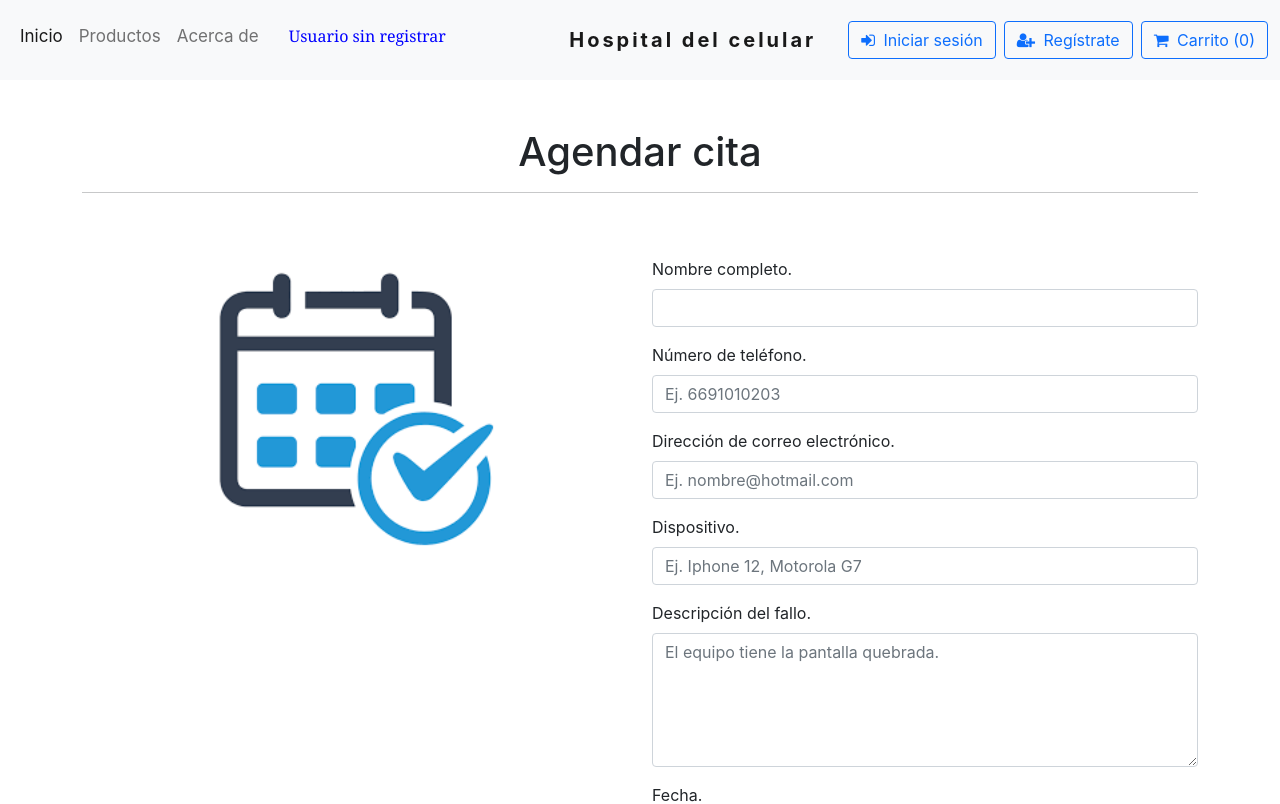
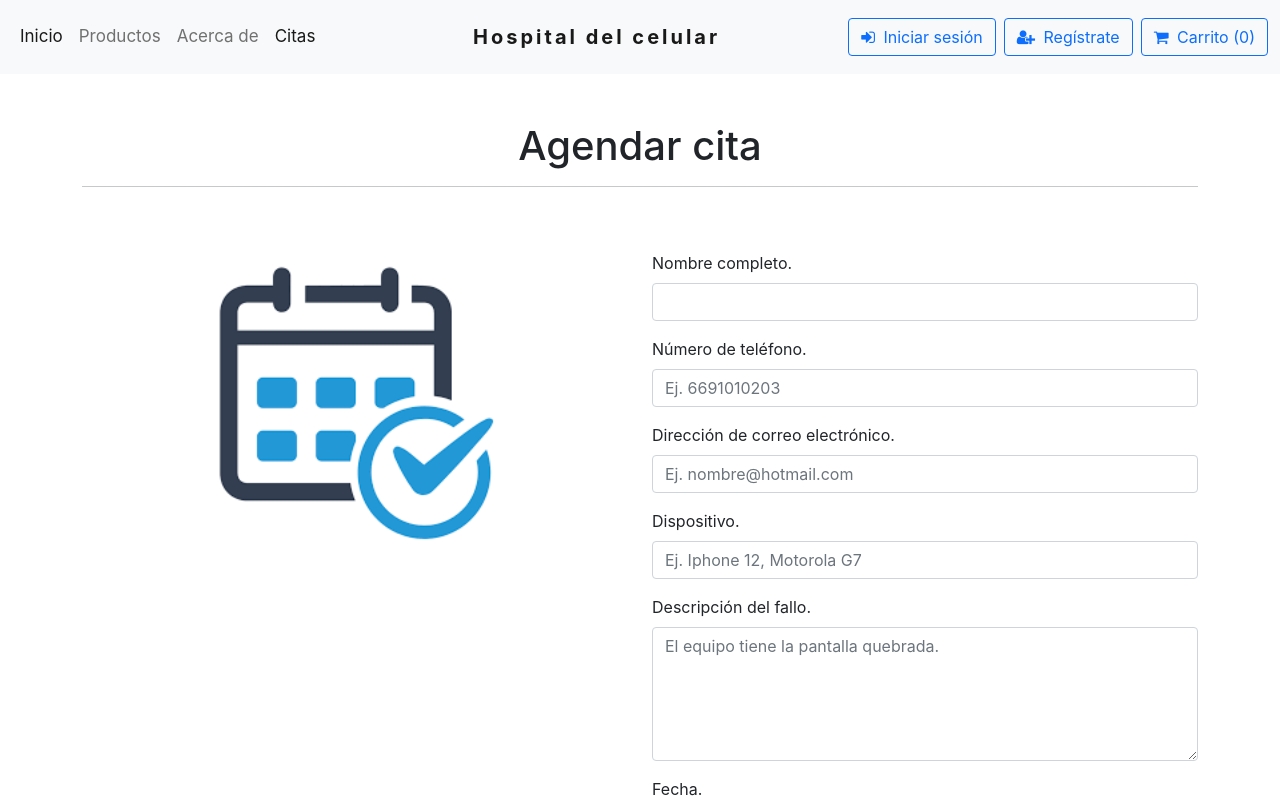
Before and after one commit to danielS2001/Proyecto-de-Octavo, a React (Create React App) app in the folder Client/: page /contact in a window 1280 px wide. Shown: the top 804 px of the page. Built offline with nearby package versions, Linux system fonts and the light colour scheme; no server answers.

Commit message:
Diseño al status de usuario
Implementación de diseño para el status del usuario, acorde al formato del sistema

```diff
--- a/Client/src/components/Contact.jsx
+++ b/Client/src/components/Contact.jsx
@@ -97,7 +97,7 @@ const Contact = () => {
                             </div>
                             <div class="mb-3">
                                 <label for="" class="form-label">Hora.</label>
-                                <input type="time" required onChange={(e)=> {setTimeReg(e.target.value);}} class="form-control" id="exampleFormControlInput2" placeholder="Ej. 1:30 p.m."/>
+                                <input type="time" min="10:00" max="18:00" required onChange={(e)=> {setTimeReg(e.target.value);}} class="form-control" id="exampleFormControlInput2" placeholder="Ej. 1:30 p.m."/>
                             </div>
                                 <h5><br/>{ appointmentStatus }</h5>
                                 <button onClick={appointment} type="submit" class="btn btn-outline-primary col-3">Agendar cita</button>
--- a/Client/src/components/Header.jsx
+++ b/Client/src/components/Header.jsx
@@ -49,33 +49,28 @@ const Header = () => {
                                 <NavLink className="nav-link" to="/about">Acerca de</NavLink>
                             </li>
 
-                            {!rol == '' && (
-                                <li className="nav-item">
+                            <li className="nav-item">
                                 <NavLink className="nav-link" to="/contact">Citas</NavLink>
                             </li>
-                            )}
 
                             {rol == 'admin' && (
                                 <li classname="nav-item">
                                 <NavLink className="nav-link" to="/citas">Consultar</NavLink>
                                 </li>
                             )}
-
                             <li className="nav-item">
                                 {rol == '' ?
-                                <p
-                                style={{"textAlign":"center", "fontFamily": "Georgia", "fontSize": "16px", "color":"blue", "textIndent": "22px", "paddingTop": "8px"}}>
-                                    Usuario sin registrar</p> :
-                                <p
-                                style={{"textAlign":"center", "fontFamily": "Georgia", "fontSize": "16px", "color":"blue", "textIndent": "22px", "paddingTop": "8px"}}>
-                                    Usuario: {rol}
-                                </p>}
+                                <p></p> :
+                                <div class="container-sm" style={{"padding-top":"6px","textAlign":"center"}}>
+                                    <p class="p-1 bg-primary text-white rounded glyphicon-user"><span className="fa fa-user me-1"></span>Usuario: {rol}</p>
+                                </div>
+                                }
                             </li>
-
-
-
                         </ul>
-                    <NavLink className="navbar-brand mx-auto fw-bolder col-2"  to="/">Hospital del celular</NavLink>
+                    <NavLink className="navbar-brand mx-auto fw-bolder col-3"  to="/">
+                        <div class="container" style={{"padding-right":"50px","textAlign":"center"}}>
+                            Hospital del celular
+                        </div></NavLink>
                     <Login/>
                     <Signup/>
                     <CartBtn/>
```
